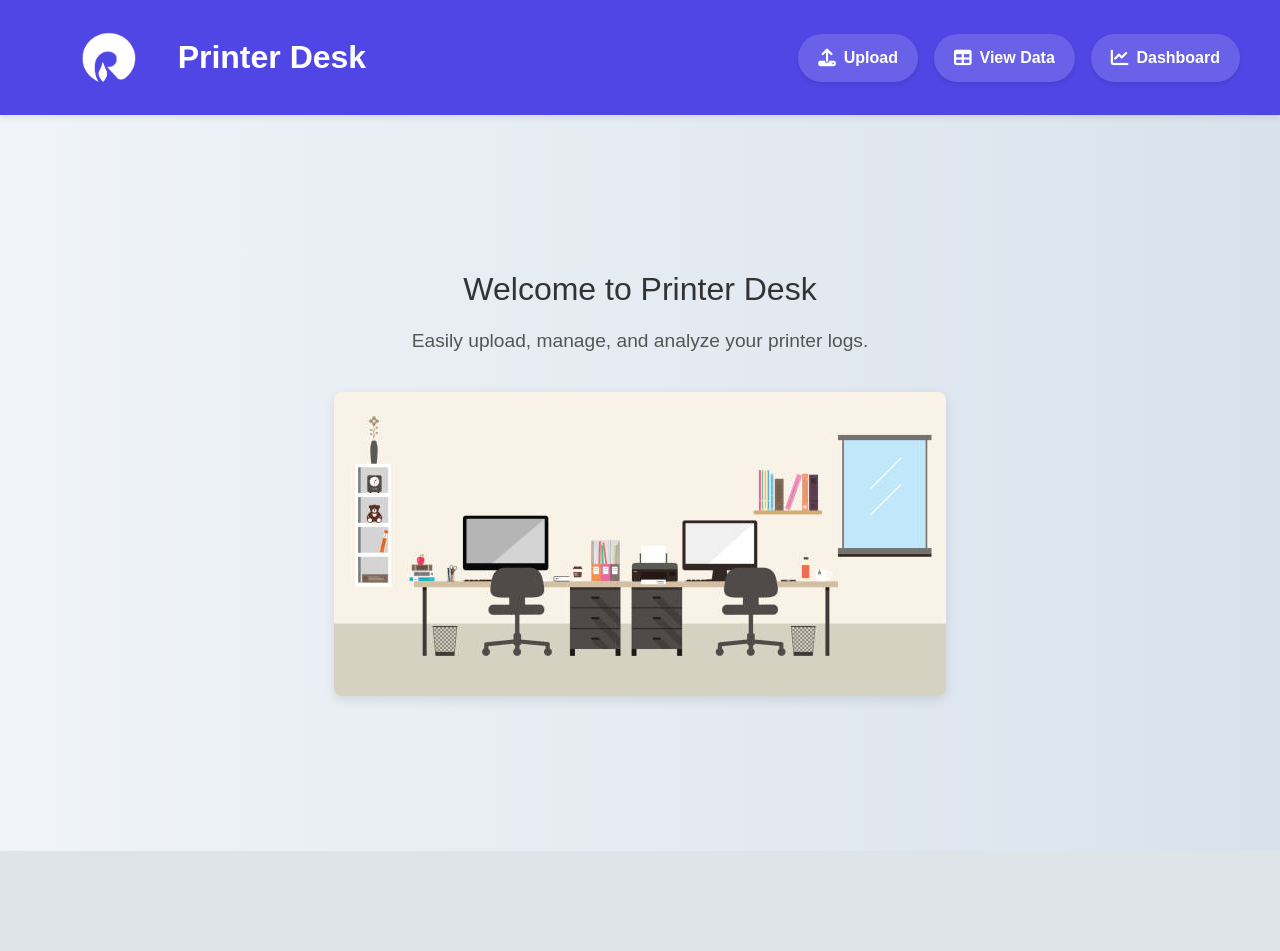
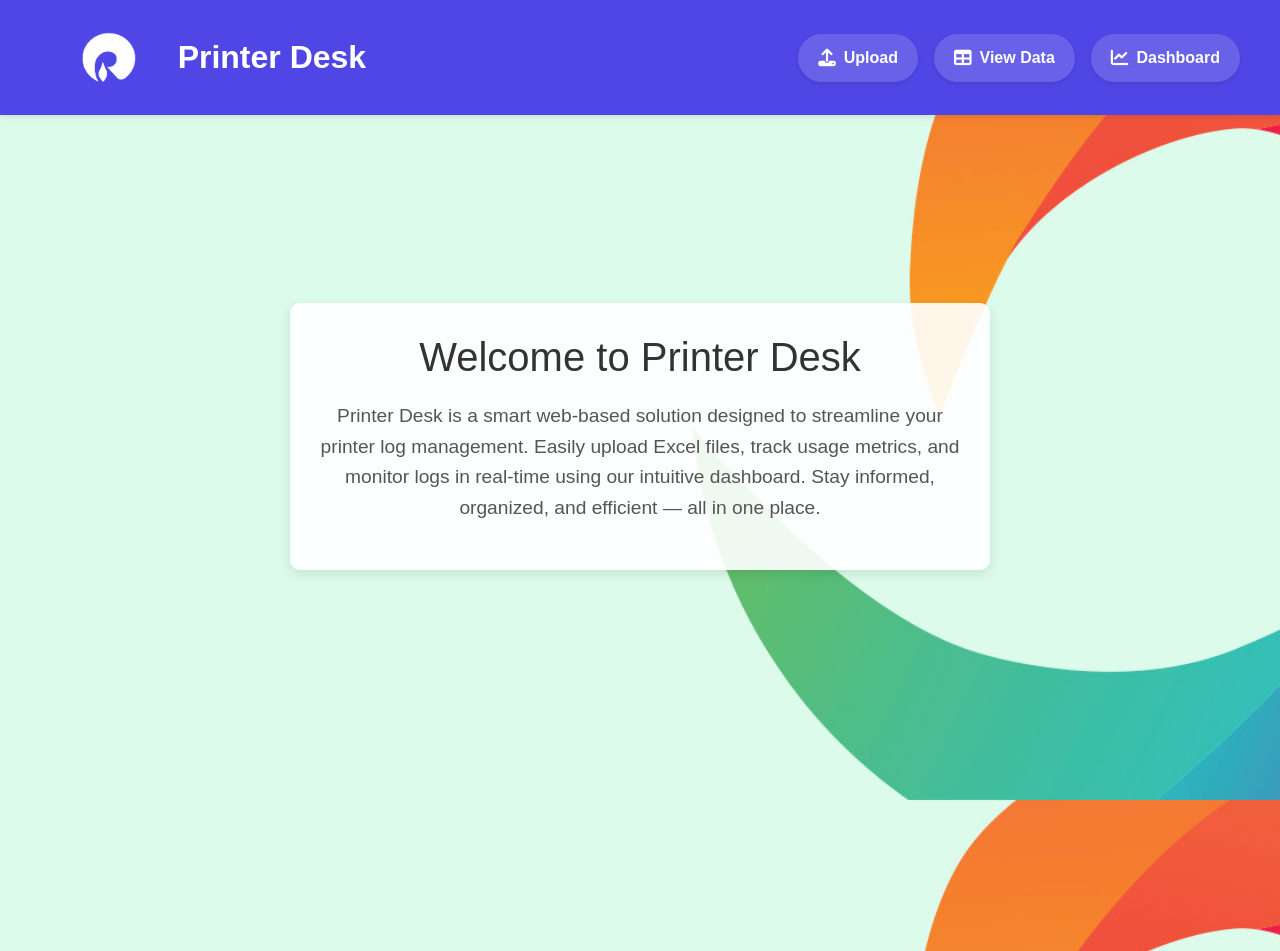
Before and after one commit to Shrx14/PrintDesk, a Flask app: page / in a window 1280 px wide. Before the commit the page ends 851 px from the top, so only its background shows below. Run offline with Flask 3, Linux system fonts and the light colour scheme; some libraries are stand-ins or nearby versions.

Commit message:
homepage background

```diff
--- a/templates/home.html
+++ b/templates/home.html
@@ -7,49 +7,69 @@
     body {
       margin: 0;
       font-family: Arial, sans-serif;
-      background: linear-gradient(to right, #f0f4f8, #d9e2ec);
+      background: url("/static/images/bg.jpg") no-repeat center center;
+      background-size: cover;
+      background-attachment: fixed;
     }
 
-    .hero {
-      min-height: 80vh;
-      text-align: center;
+    .hero-container {
       display: flex;
-      flex-direction: column;
-      align-items: center;
+      flex-wrap: wrap;
       justify-content: center;
-      padding: 40px 20px;
+      align-items: flex-start;
+      padding: 100px 40px 60px; /* Top padding to avoid nav bar overlap */
+      min-height: calc(100vh - 60px); /* Adjust if your nav is taller */
     }
 
-    .hero h2 {
-      font-size: 2rem;
-      color: #333;
-      transition: text-shadow 0.3s ease, color 0.3s ease;
-      cursor: pointer;
+    .hero-text {
+      max-width: 700px;
+      margin-top: 40px;
+      padding: 30px;
+      background-color: rgba(255, 255, 255, 0.9);
+      border-radius: 10px;
+      box-shadow: 0 4px 12px rgba(0, 0, 0, 0.1);
+      text-align: center;
     }
 
-    .hero h2:hover {
-      color: #007bff;
-      text-shadow: 0 0 10px rgba(0, 123, 255, 0.8);
+    .hero-text h2 {
+      font-size: 2.5rem;
+      color: #333;
+      margin-bottom: 20px;
     }
 
-    .hero p {
+    .hero-text p {
       font-size: 1.2em;
       color: #555;
-      margin-top: 10px;
+      line-height: 1.6;
     }
 
-    .hero img {
-      max-width: 100%;
-      height: auto;
-      margin-top: 20px;
-      border-radius: 8px;
-      box-shadow: 0 4px 12px rgba(0, 0, 0, 0.1);
+    @media (max-width: 768px) {
+      .hero-container {
+        padding: 80px 20px 40px;
+      }
+
+      .hero-text {
+        margin-top: 20px;
+      }
+
+      .hero-text h2 {
+        font-size: 2rem;
+      }
+
+      .hero-text p {
+        font-size: 1em;
+      }
     }
   </style>
 
-  <section class="hero">
-    <h2>Welcome to <span class="glow-text">Printer Desk</span></h2>
-    <p>Easily upload, manage, and analyze your printer logs.</p>
-    <img src="/static/images/printer.jpg" alt="Printer Dashboard">
+  <section class="hero-container">
+    <div class="hero-text">
+      <h2>Welcome to <span class="glow-text">Printer Desk</span></h2>
+      <p>
+        Printer Desk is a smart web-based solution designed to streamline your printer log management.
+        Easily upload Excel files, track usage metrics, and monitor logs in real-time using our intuitive dashboard.
+        Stay informed, organized, and efficient — all in one place.
+      </p>
+    </div>
   </section>
 {% endblock %}
--- a/templates/upload.html
+++ b/templates/upload.html
@@ -217,6 +217,8 @@
       transform: translateX(5px);
     }
 
+
+
     /* Responsive tweaks */
     @media (max-width: 768px) {
       .upload-wrapper,
--- a/templates/view.html
+++ b/templates/view.html
@@ -222,6 +222,7 @@
     overflow: auto;
     z-index: 9999;
   }
+
 </style>
 
 <!-- Fullscreen Script -->
```
Also changed, not shown: static/images/bg.jpg (added).
